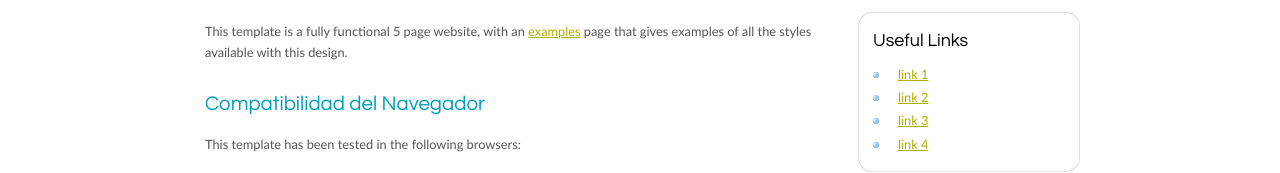
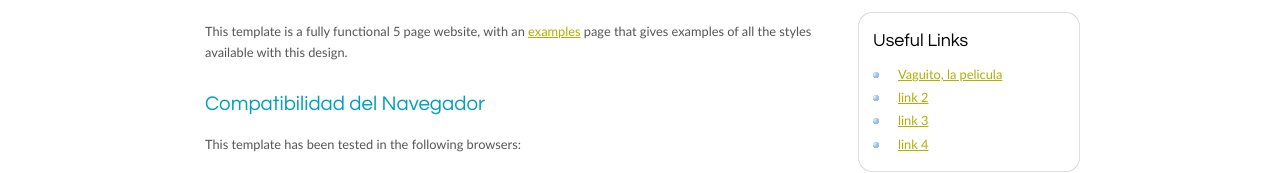
Before and after one commit to juliocesarvc/proyecto-web-vccjvc, a plain HTML site: page index.html in a window 1280 px wide. Shown: the part 645-818 px from the top of the page. Drawn offline with Linux system fonts and the light colour scheme.

Commit message:
Vaguito, la pelicula

```diff
--- a/index.html
+++ b/index.html
@@ -50,7 +50,7 @@
           <div class="sidebar_item">
             <h3>Useful Links</h3>
             <ul>
-              <li><a href="#">link 1</a></li>
+              <li><a href="#">Vaguito, la pelicula</a></li>
               <li><a href="#">link 2</a></li>
               <li><a href="#">link 3</a></li>
               <li><a href="#">link 4</a></li>
```
